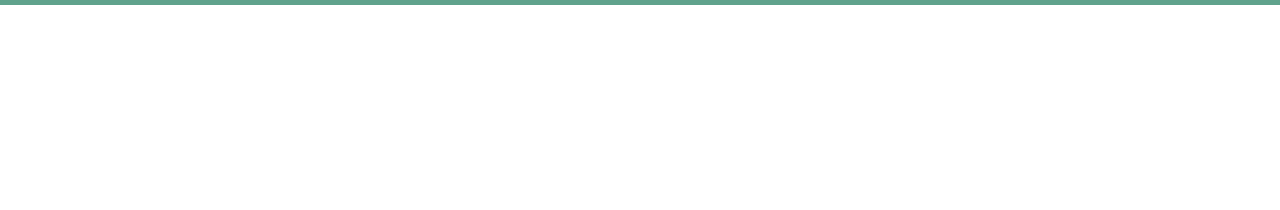
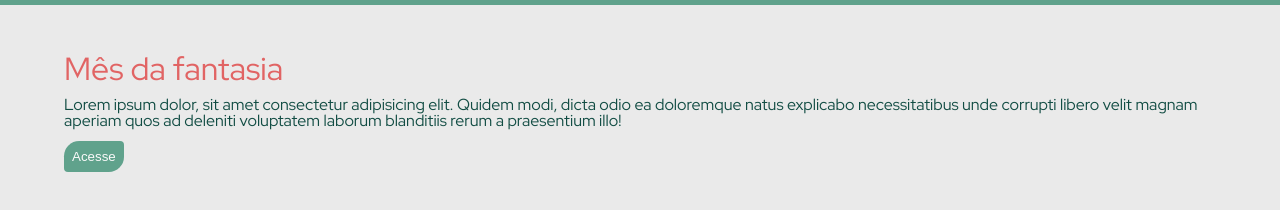
Before and after one commit to karinecordeiro/bookgeek, a plain HTML site: page index.html in a window 1280 px wide. Shown: the part 68-278 px from the top of the page. Drawn offline with Linux system fonts and the light colour scheme.

Commit message:
adicionando seção de banner

```diff
--- /dev/null
+++ b/assets/css/banner.css
@@ -0,0 +1,31 @@
+.banner{
+    padding: 3rem 4rem;
+}
+.banner__titulo{
+    font-size: 2rem;
+    color: var(--cor-detalhe3);
+    margin-bottom: 0.75rem;
+}
+.banner__texto{
+    font-size: 1rem;
+    color: var(--cor-botaoHover);
+    margin-bottom: 0.75rem;
+}
+.banner__botao{
+    padding: 0.5rem;
+    border: none;
+    cursor: pointer;
+    background-color: var(--cor-detalhe1);
+    border-radius:0.95rem 0.25rem;
+    color: #fafafa;
+    cursor: pointer;
+}
+.banner__botao:hover{
+    background: var(--cor-detalhe3);
+}
+
+@media screen  and (max-width: 500px){
+    .banner{
+        padding: 2rem;
+    }
+}
--- a/assets/css/base.css
+++ b/assets/css/base.css
@@ -1,11 +1,13 @@
 :root{
-    --cor-tres: #60a28c;
-    --cor-quatro: #ff7575;
-    --cor-logo: #edc9c7;
+    --cor-detalhe1: #60a28c;
+    --cor-detalhe2: #eed3d2;
+    --cor-detalhe3: #e16464;
     --cor-botao: #c8e5db;
     --cor-botaoHover: #114c43;
+    --cor-fundo: #eaeaea;
 }
 
 body{
     font-family: 'Red Hat Display', sans-serif;
+    background: var(--cor-fundo);
 }
--- a/assets/css/cabecalho.css
+++ b/assets/css/cabecalho.css
@@ -2,7 +2,7 @@
     display: flex;
     justify-content: space-evenly;
     align-items: center;
-    background: var(--cor-tres);
+    background: var(--cor-detalhe1);
     padding: 0.5rem;
 }
 .cabecalho__logo{
--- /dev/null
+++ b/assets/css/principal.css
@@ -0,0 +1,3 @@
+.principal{
+    display: flex;
+}
--- a/index.html
+++ b/index.html
@@ -12,6 +12,8 @@
     <link rel="stylesheet" href="/assets/css/reset.css">
     <link rel="stylesheet" href="/assets/css/base.css">
     <link rel="stylesheet" href="/assets/css/cabecalho.css">
+    <link rel="stylesheet" href="/assets/css/principal.css">
+    <link rel="stylesheet" href="/assets/css/banner.css">
 
 </head>
 <body>
@@ -26,5 +28,13 @@
             <button class="cabecalho__botaoLogin">Login <i class="fa-solid fa-house-user"></i></button>
     </header>
 
+    <main class="principal">
+        <section class="banner">
+            <h1 class="banner__titulo">Mês da fantasia</h1>
+            <p class="banner__texto">Lorem ipsum dolor, sit amet consectetur adipisicing elit. Quidem modi, dicta odio ea doloremque natus explicabo necessitatibus unde corrupti libero velit magnam aperiam quos ad deleniti voluptatem laborum blanditiis rerum a praesentium illo!</p>
+            <button class="banner__botao">Acesse</button>
+        </section>
+    </main>
+
 </body>
 </html>
```
